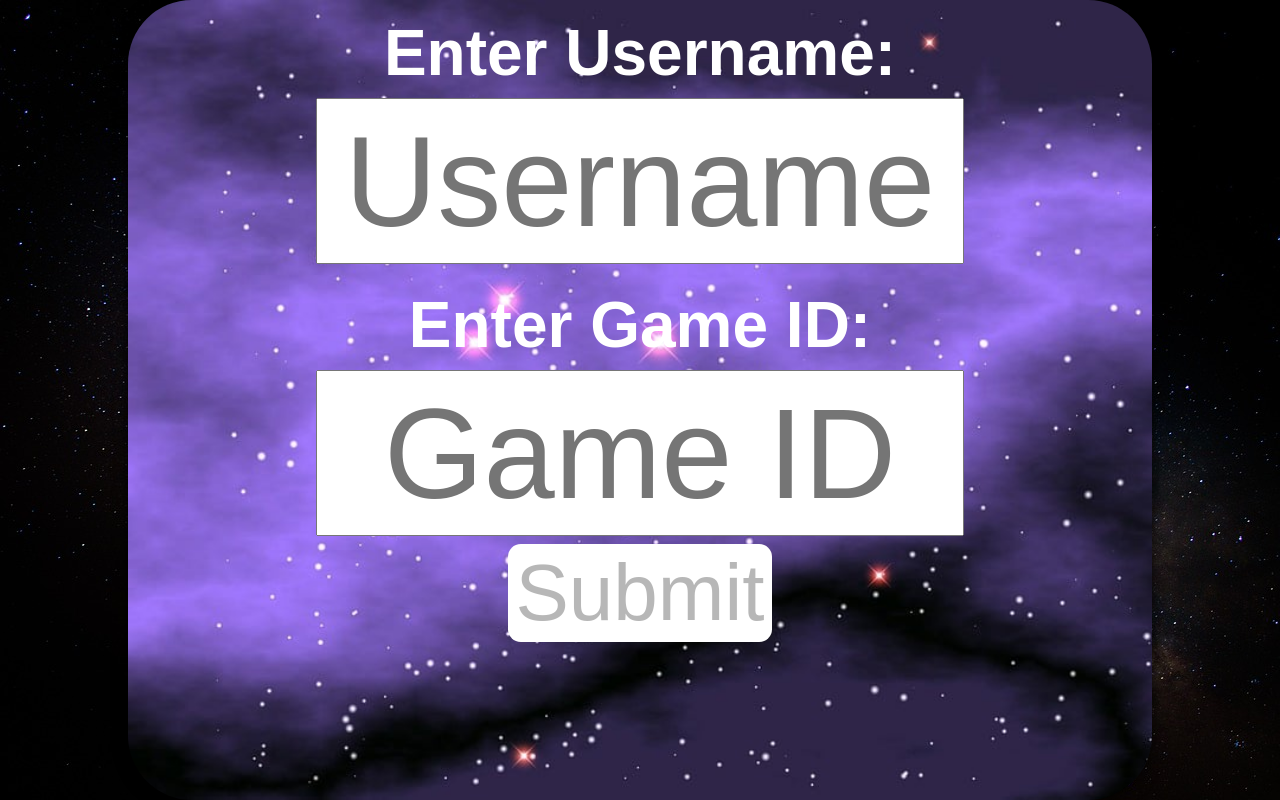
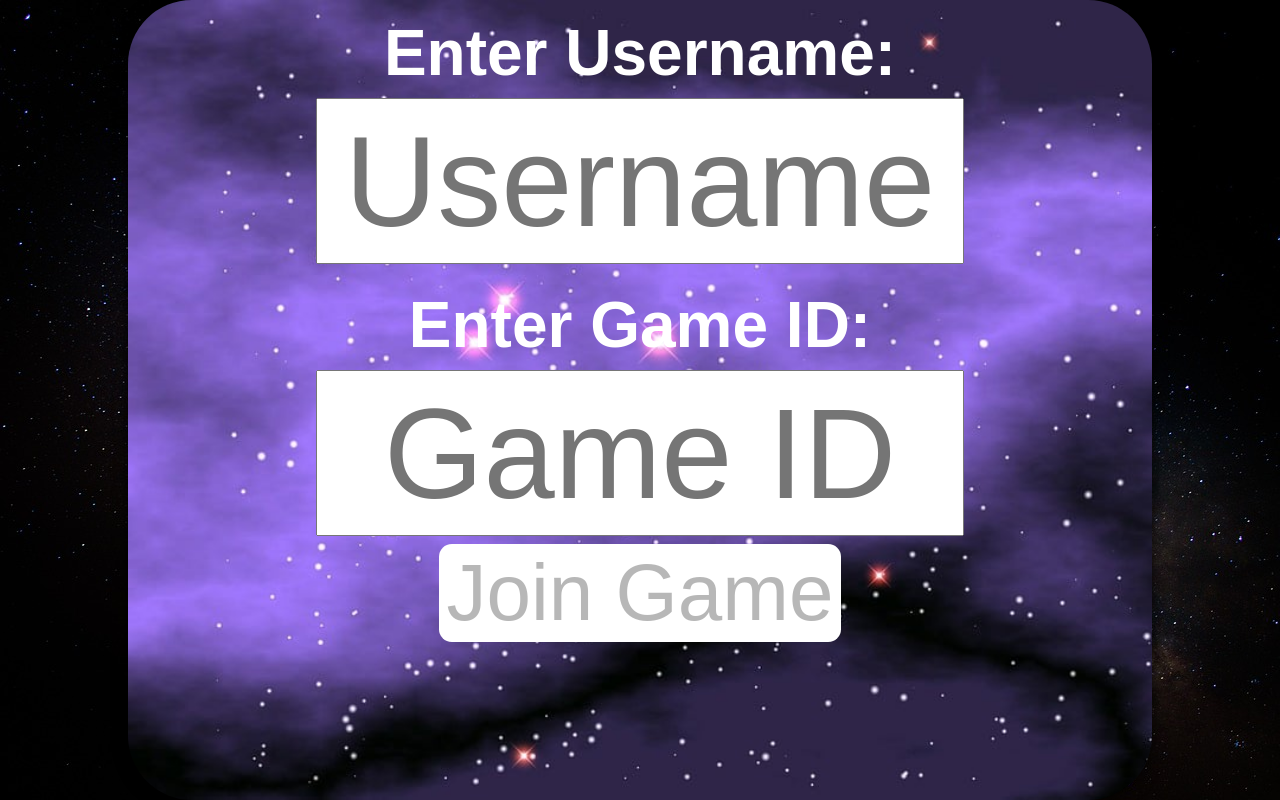
Before and after one commit to MatthewWHuang/pichunt, a React (Create React App) app: page / in a window 1280 px wide. Built offline with nearby package versions, Linux system fonts and the light colour scheme; no server answers; the database is empty; a web font is replaced by a local one.

Commit message:
Document Title Changes

```diff
--- a/src/App.js
+++ b/src/App.js
@@ -9,7 +9,7 @@ import { loadGame } from "./cloud/cloud";
 
 function App() {
     useEffect(() => {
-        document.title = "PicHunt";
+        document.title = "PicHunt - Join Game";
         const queryString = window.location.search;
         const urlParams = new URLSearchParams(queryString);
         const params = {};
@@ -36,7 +36,7 @@ function App() {
         }
     }, [username]);
     useEffect(() => {
-        document.title = `PicHunt - ${gameID}`;
+        document.title = `PicHunt - ${gameID || "Join Game"}`;
         if (username && !gameID) {
             var oldGameID = localStorage.getItem("PicHuntGameID");
             if (oldGameID) {
--- a/src/components/Login.js
+++ b/src/components/Login.js
@@ -116,7 +116,7 @@ function Login({ onSubmit, defaultGameID }) {
                 }}
                 disabled={username == "" || gameID == "" || !gameExists}
             >
-                Submit
+                Join Game
             </button>
         </div>
     );
```
